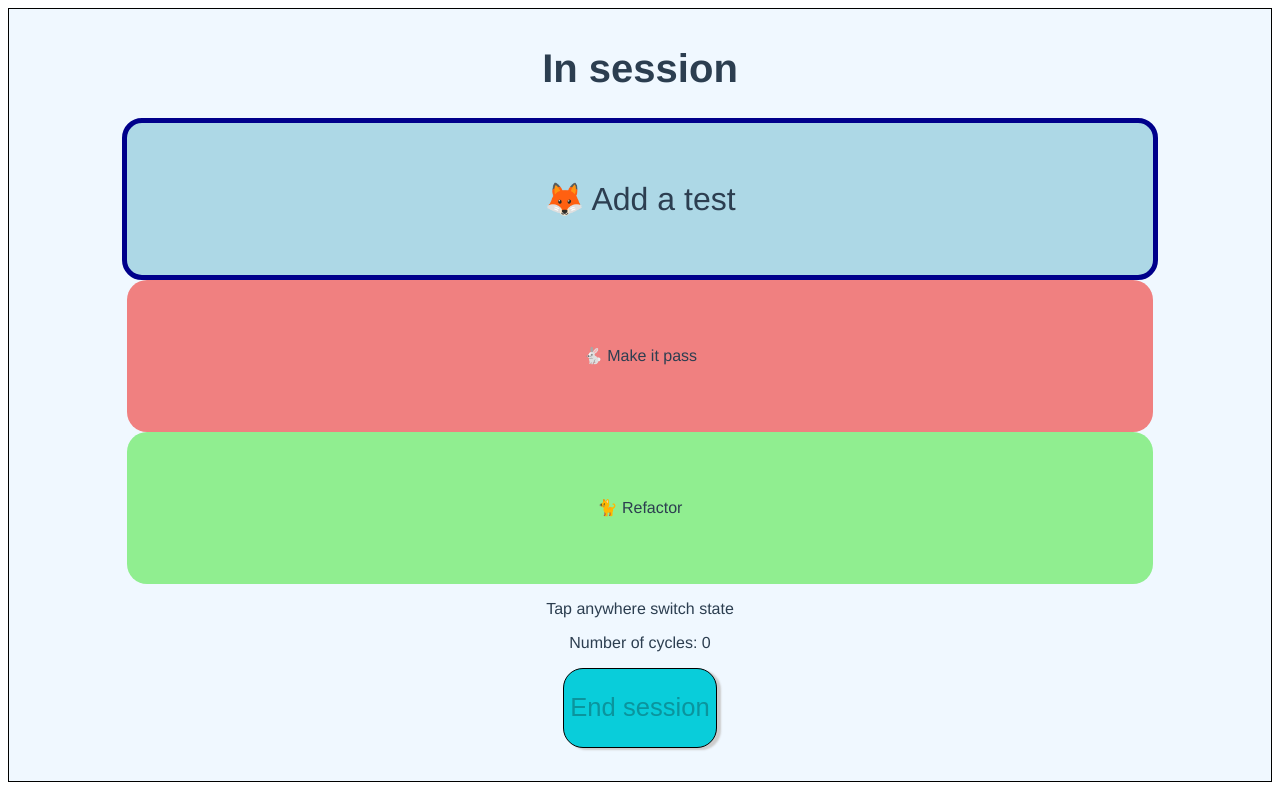
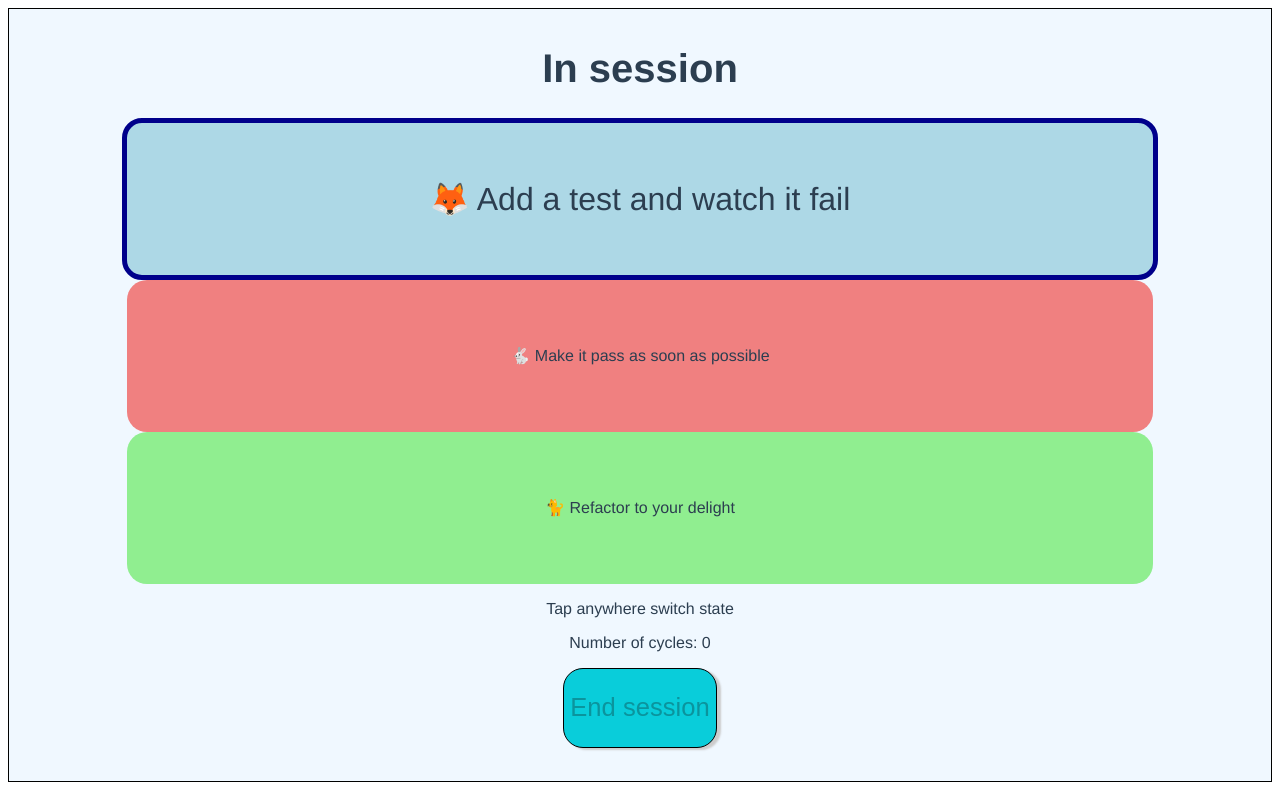
Before and after one commit to ProAgileAB/TDDStats, a Vue app: page / in a window 1280 px wide. Both pictures are taken after a click on the button "Start session". Built offline with nearby package versions, Linux system fonts and the light colour scheme.

Commit message:
Update Session.vue

```diff
--- a/src/components/Session.vue
+++ b/src/components/Session.vue
@@ -3,13 +3,13 @@
     <div class="section">
       <h1 class="page_title">In session</h1>
       <p class="state blue" v-bind:class="{ 'active activeblue': state === 'BLUE' }">
-        🦊 Add a test
+        🦊 Add a test and watch it fail
       </p>
       <p class="state red" v-bind:class="{ 'active activered': state === 'RED' }">
-        🐇 Make it pass
+        🐇 Make it pass as soon as possible
       </p>
       <p class="state green" v-bind:class="{ 'active activegreen': state === 'GREEN' }">
-        🐈 Refactor
+        🐈 Refactor to your delight
       </p>
       <p class="infotext">Tap anywhere switch state</p>
       <p class="infotext">Number of cycles: {{ noCycles }}</p>
```
